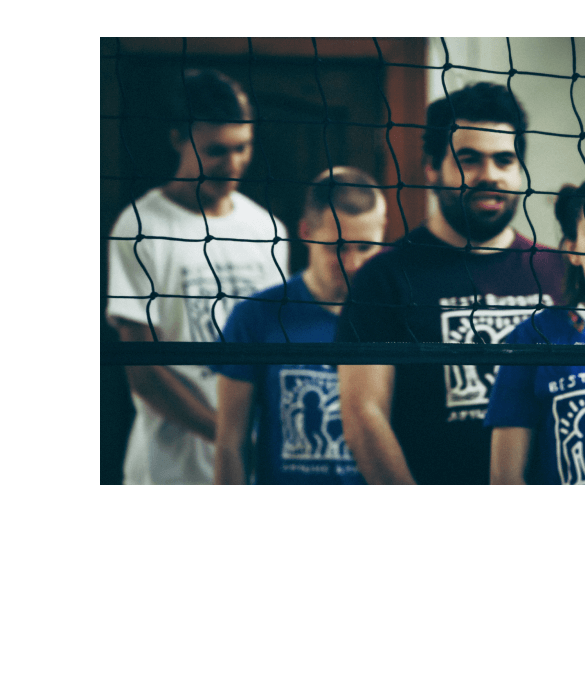
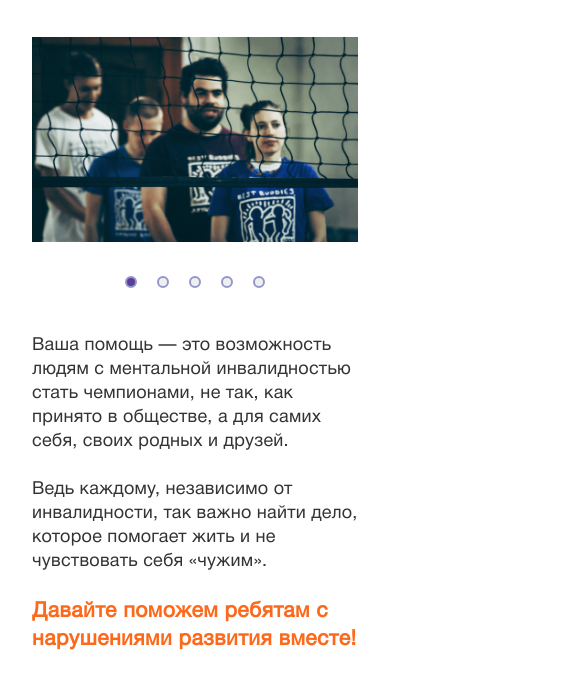
Before and after one commit to zuhijan/bestbuddies, a website built with webpack: page src/index.html in a window 390 px wide. Shown: the part 130-818 px from the top of the page, 585 px wide, since content can reach past the window. Built offline with nearby package versions, Linux system fonts and the light colour scheme.

Commit message:
glade ready, media

```diff
--- a/src/blocks/glide/__arrow/glide__arrow.scss
+++ b/src/blocks/glide/__arrow/glide__arrow.scss
@@ -4,6 +4,10 @@
   cursor: pointer;
   font-family: $font-bold;
   transition: all 200ms ease-in-out;
+  @media screen and (max-width: 768px) {
+    display: none;
+  }
+
 }
 
 .glide__arrow_left:hover {
--- /dev/null
+++ b/src/blocks/glide/__img/glide__img.scss
@@ -0,0 +1,8 @@
+.glide__img {
+  width: 712px;
+  height: 448px;
+  @media screen and (max-width: 1240px) {
+    width: 100%;
+    height: 100%;
+  }
+}
--- a/src/blocks/glide/__nav/glide__nav.scss
+++ b/src/blocks/glide/__nav/glide__nav.scss
@@ -1,7 +1,11 @@
 .glide__nav {
   position: absolute;
-  bottom: -24px;
+  bottom: -34px;
   right: 0;
   display: flex;
+  @media screen and (max-width: 1240px) {
+    position: relative;
+    align-self: center;
 
+  }
 }
--- a/src/blocks/glide/__track/glide__track.scss
+++ b/src/blocks/glide/__track/glide__track.scss
@@ -1,3 +1,2 @@
 .glide__track {
-  // width: 100%;
 }
--- a/src/blocks/glide/glide.scss
+++ b/src/blocks/glide/glide.scss
@@ -6,7 +6,30 @@
 @import "__bullets/glide__bullets";
 @import "__nav/glide__nav";
 @import "__arrow/glide__arrow";
+@import "__img/glide__img";
 
 .glide {
+  display: flex;
+  flex-direction: column;
   width: 712px;
+  margin-right: 5px;
+  font-size: 0;
+  line-height: 0;
+
+  @media screen and (max-width: 1240px) {
+    width:100%;
+    margin-right: 0;
+
+  }
 }
+
+// Встроенные модификаторы из пакета, тему я всю переписал.
+// Эти модификаторы не переделал под текущий стиль БЭМ, т.к. они создаются и убираются из пакетного JS.
+// В который я не стал лезть.
+.glide--swipeable {
+  cursor: grab;
+}
+
+.glide--dragging {
+  cursor: grabbing;
+}
--- a/src/blocks/slider/__container-text/slider__container-text.scss
+++ b/src/blocks/slider/__container-text/slider__container-text.scss
@@ -0,0 +1,7 @@
+.slider__container-text {
+  @media screen and (max-width: 360px) {
+    padding-left: 24px;
+    padding-right: 24px;
+  }
+
+}
--- a/src/blocks/slider/__content/slider__content.scss
+++ b/src/blocks/slider/__content/slider__content.scss
@@ -9,5 +9,16 @@
   padding-left: 100px;
   padding-right: 100px;
   padding-top: 40px;
-  padding-bottom: 40px;
+  padding-bottom: 120px;
+
+  @media screen and (max-width: 1240px) {
+    padding-left: 32px;
+    padding-right: 32px;
+    flex-direction: column;
+    align-items: center;
+  }
+  @media screen and (max-width: 360px) {
+    padding-left: 0;
+    padding-right: 0;
+  }
 }
--- a/src/blocks/slider/__text/slider__text.scss
+++ b/src/blocks/slider/__text/slider__text.scss
@@ -2,6 +2,14 @@
   max-width: 396px;
   @extend %text-desktop;
   color: $color-text;
+  @media screen and (max-width: 1240px) {
+    max-width: 500px;
+  }
+  @media screen and (max-width: 360px) {
+    font-size: 16px;
+    line-height: 24px;
+  }
+
   &:first-of-type {
     margin-bottom: 24px;
     margin-top: 80px;
@@ -10,5 +18,10 @@
     @extend %text-big;
     color: $active;
     margin-top: 24px;
+
+    @media screen and (max-width: 360px) {
+      font-size: 18px;
+      line-height: 24px;
+    }
   }
 }
--- a/src/blocks/slider/slider.scss
+++ b/src/blocks/slider/slider.scss
@@ -4,4 +4,5 @@
 
 .slider {
   width: 100%;
+
 }
```
